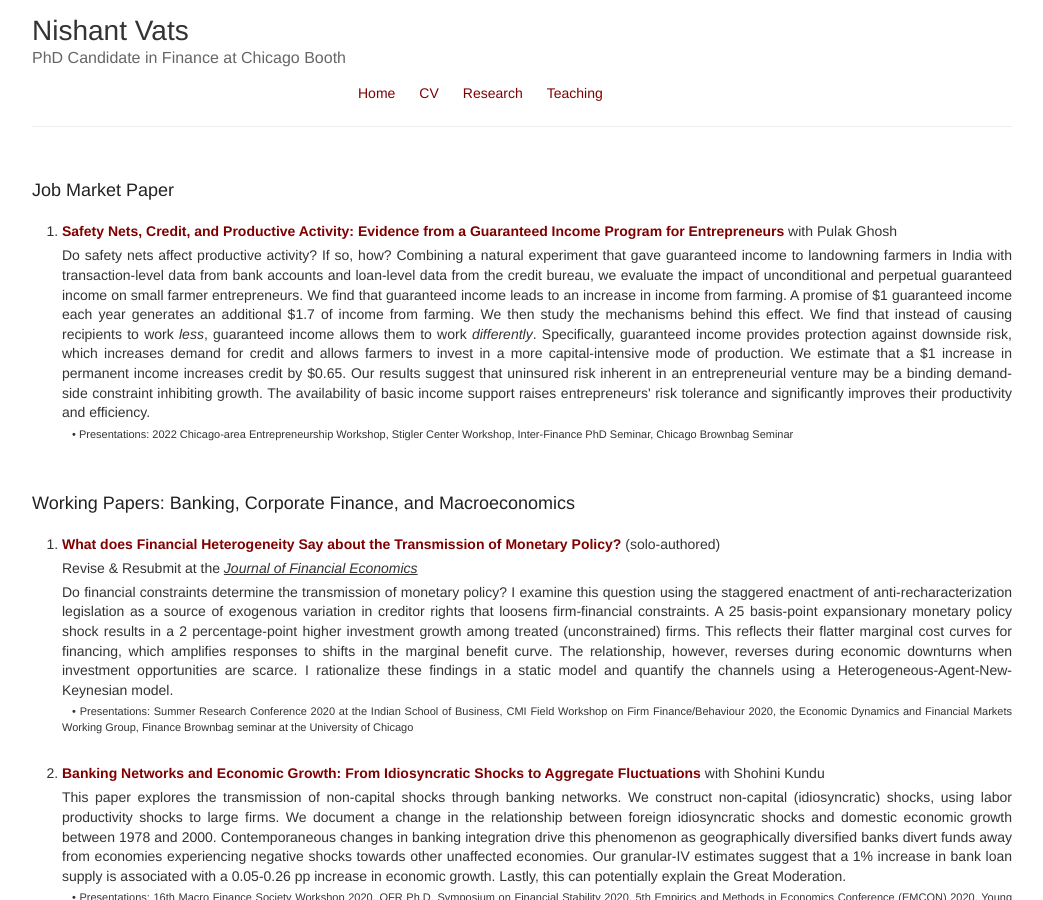
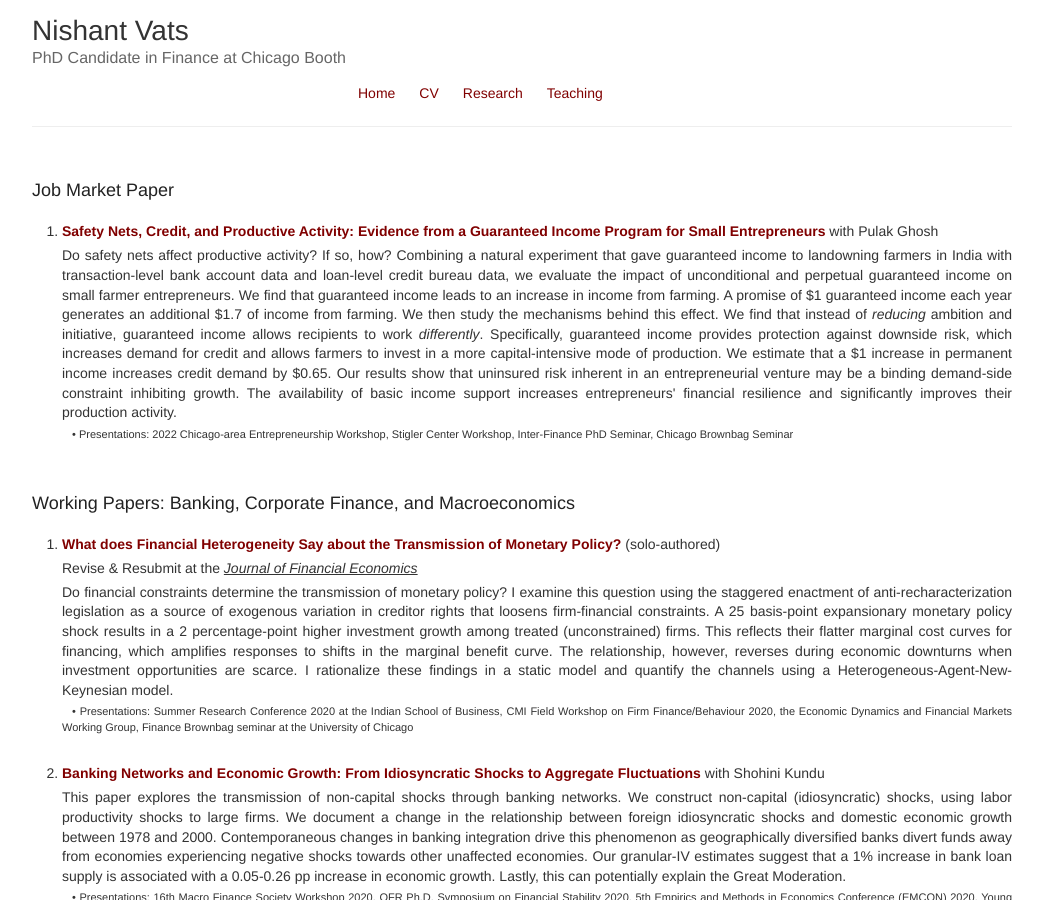
Before and after one commit to nishvats/nishvats.github.io, a Jekyll site: the page built from research.html, in a window 1280 px wide and 900 px high. Shown: the whole window, without its empty margins (118-1161 px from the left). Built offline with Jekyll 4.4.1, drawn with Linux system fonts in a browser that asks for light colours.

Commit message:
Update research.html

```diff
--- a/research.html
+++ b/research.html
@@ -5,9 +5,8 @@ layout: default
 <h3> Job Market Paper </h3>
   <ol>
 
-    <li> <b><a href="">Safety Nets, Credit, and Productive Activity: Evidence from a Guaranteed Income Program
-for Entrepreneurs</a></b> with Pulak Ghosh </li>
-    <p align="justify"> Do safety nets affect productive activity? If so, how? Combining a natural experiment that gave guaranteed income to landowning farmers in India with transaction-level data from bank accounts and loan-level data from the credit bureau, we evaluate the impact of unconditional and perpetual guaranteed income on small farmer entrepreneurs. We find that guaranteed income leads to an increase in income from farming. A promise of $1 guaranteed income each year generates an additional $1.7 of income from farming. We then study the mechanisms behind this effect. We find that instead of causing recipients to work <em>less</em>, guaranteed income allows them to work <em>differently</em>. Specifically, guaranteed income provides protection against downside risk, which increases demand for credit and allows farmers to invest in a more capital-intensive mode of production. We estimate that a $1 increase in permanent income increases credit by $0.65. Our results suggest that uninsured risk inherent in an entrepreneurial venture may be a binding demand-side constraint inhibiting growth. The availability of basic income support raises entrepreneurs' risk tolerance and significantly improves their productivity and efficiency. </p>
+    <li> <b><a href="">Safety Nets, Credit, and Productive Activity: Evidence from a Guaranteed Income Program for Small Entrepreneurs</a></b> with Pulak Ghosh </li>
+    <p align="justify"> Do safety nets affect productive activity? If so, how? Combining a natural experiment that gave guaranteed income to landowning farmers in India with transaction-level bank account data and loan-level credit bureau data, we evaluate the impact of unconditional and perpetual guaranteed income on small farmer entrepreneurs. We find that guaranteed income leads to an increase in income from farming. A promise of $1 guaranteed income each year generates an additional $1.7 of income from farming. We then study the mechanisms behind this effect. We find that instead of <em>reducing</em> ambition and initiative, guaranteed income allows recipients to work <em>differently</em>. Specifically, guaranteed income provides protection against downside risk, which increases demand for credit and allows farmers to invest in a more capital-intensive mode of production. We estimate that a $1 increase in permanent income increases credit demand by $0.65. Our results show that uninsured risk inherent in an entrepreneurial venture may be a binding demand-side constraint inhibiting growth. The availability of basic income support increases entrepreneurs' financial resilience and significantly improves their production activity. </p>
     <p style="text-indent:10px;font-size:11px" align="justify">• Presentations: 2022 Chicago-area Entrepreneurship Workshop, Stigler Center Workshop, Inter-Finance PhD Seminar, Chicago Brownbag Seminar </p>
 
   </ol>
```
